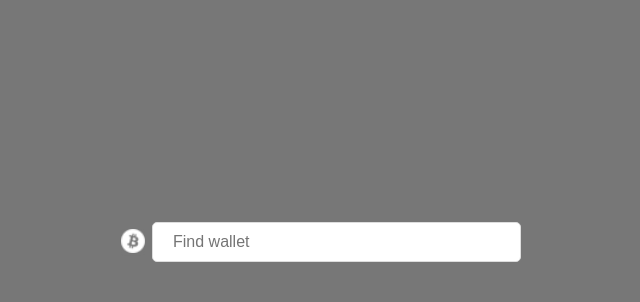
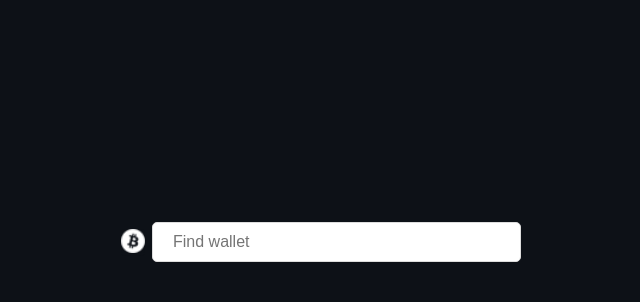
Before and after one commit to H4ckB4s3/wallet, a plain HTML site: page wallet.html in a window 1280 px wide. Shown: the part 158-460 px from the top of the page, without its empty margins (319-959 px from the left). Drawn offline with Linux system fonts and the light colour scheme.

Commit message:
Update wallet.html

```diff
--- a/wallet.html
+++ b/wallet.html
@@ -13,7 +13,7 @@
             flex-direction: column;
             align-items: center;
             justify-content: center;
-            background-color: #777;
+            background-color: #0d1117;
             color: #333;
             font-family: Arial, sans-serif;
         }
@@ -49,7 +49,7 @@
 
     .wallet-selector img.selected {
         transform: scale(1.2);
-        border: 2px solid #777;
+        border: 2px solid #0d1117;
         opacity: 1;
         position: relative;
     }
```
